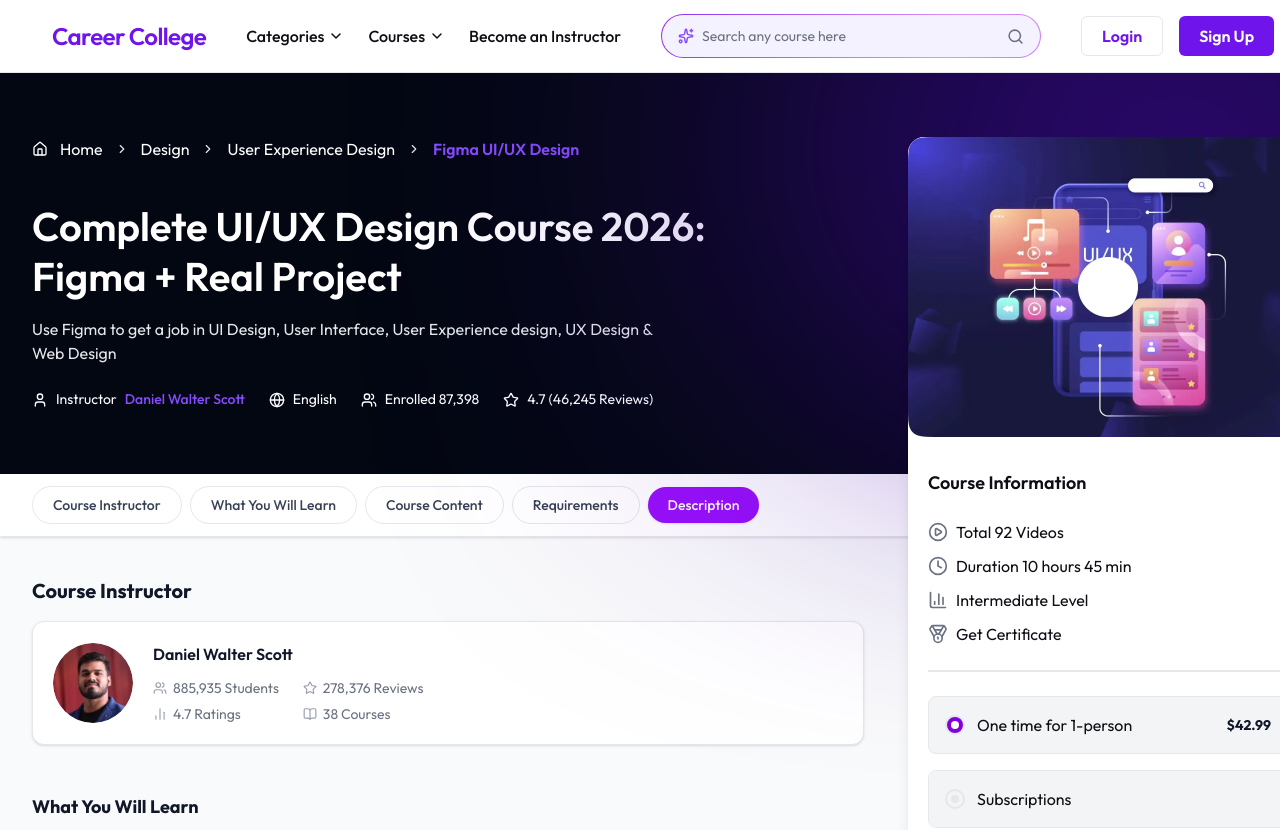
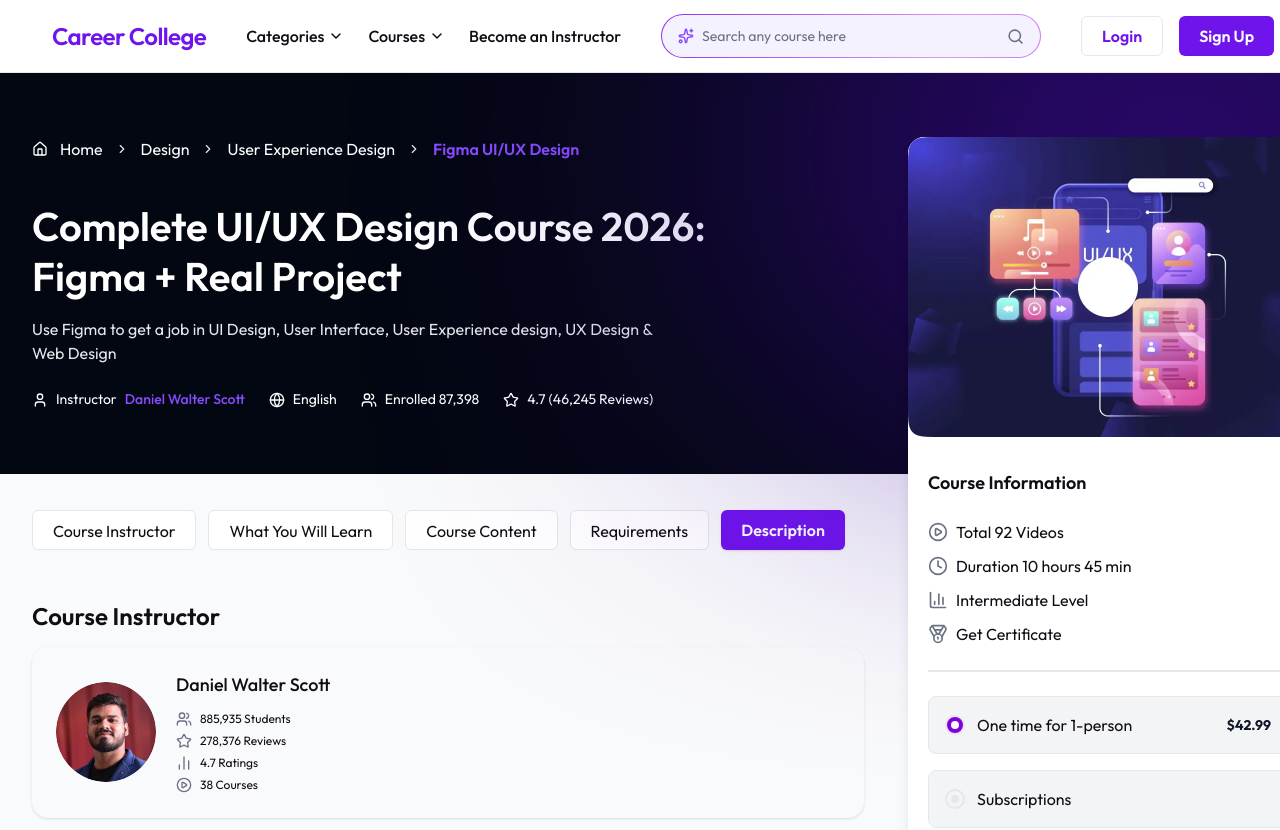
Before and after one commit to niduslab/Career-College-Frontend, a Next.js app: page /course-details in a window 1280 px wide. Shown: the top 830 px of the page. Built offline with nearby package versions, Linux system fonts and the light colour scheme.

Commit message:
WhatYouWillLearn section design completed

```diff
--- a/src/app/course-details/page.tsx
+++ b/src/app/course-details/page.tsx
@@ -158,10 +158,7 @@
         </div>
       </div>
 
-      <div
-        ref={inlineTabsRef}
-        className="bg-white border-b border-gray-200 shadow-sm"
-      >
+      <div ref={inlineTabsRef}>
         <div className="mx-auto max-w-7xl px-4 md:px-6 lg:px-8">
           <div className="lg:pr-96">
             <CourseTabs
@@ -174,7 +171,7 @@
       </div>
 
       <div
-        className="fixed left-0 right-0 z-40 bg-white border-b border-gray-200 shadow-sm
+        className="fixed left-0 right-0 z-40
                    transition-transform duration-300 ease-in-out"
         style={{
           top: NAVBAR_H,
--- a/src/components/common/breadcrumb.tsx
+++ b/src/components/common/breadcrumb.tsx
@@ -22,13 +22,12 @@
         aria-label="Breadcrumb"
       >
         <div
-          className="pointer-events-none absolute"
+          className="pointer-events-none absolute  hidden md:block lg:block"
           style={{
             width: "791px",
             height: "350px",
             left: "750px",
-            // top: "0px",
-            // bottom: "0px",
+
             borderRadius: "791px",
             background: "#4508A9",
             filter: "blur(175px)",
--- a/src/components/course-details/CourseInstructor.tsx
+++ b/src/components/course-details/CourseInstructor.tsx
@@ -1,35 +1,40 @@
 import logo from "@/assets/images/courses-details/logo.webp";
 import Image from "next/image";
-import { Users, Star, BarChart2, BookOpen } from "lucide-react";
+import { Users, Star, BarChart2, BookOpen, PlayCircle } from "lucide-react";
 
 const STATS = [
-  { icon: Users,     label: "885,935 Students" },
-  { icon: Star,      label: "278,376 Reviews"  },
-  { icon: BarChart2, label: "4.7 Ratings"      },
-  { icon: BookOpen,  label: "38 Courses"       },
+  { icon: Users, label: "885,935 Students" },
+  { icon: Star, label: "278,376 Reviews" },
+  { icon: BarChart2, label: "4.7 Ratings" },
+  { icon: PlayCircle, label: "38 Courses" },
 ];
 
 export default function CourseInstructor() {
   return (
     <div>
-      <h2 className="text-xl font-bold text-gray-900 mb-4">Course Instructor</h2>
+      <h2 className="sg-h5 font-semibold --title-text mb-4">
+        Course Instructor
+      </h2>
 
-      <div className="bg-white rounded-xl border border-gray-100 p-5 flex items-center gap-5 shadow-sm">
+      <div className="rounded-2xl   border-gray-200 p-6 flex items-center gap-5 shadow-sm">
         <Image
           src={logo}
           alt="Daniel Walter Scott"
-          width={80}
-          height={80}
-          className="w-20 h-20 rounded-full object-cover shrink-0"
+          width={100}
+          height={100}
+          className="w-25 h-25 rounded-full object-cover shrink-0"
         />
         <div>
-          <h3 className="font-semibold text-gray-900 text-base mb-3">
+          <h3 className="font-medium --text-title  sg-p-big mb-3">
             Daniel Walter Scott
           </h3>
-          <div className="grid grid-cols-2 gap-x-6 gap-y-1.5">
+          <div className="grid grid-cols-1 gap-x-6 gap-y-1">
             {STATS.map(({ icon: Icon, label }) => (
-              <div key={label} className="flex items-center gap-1.5 text-sm text-gray-500">
-                <Icon size={14} className="text-gray-400 shrink-0" />
+              <div
+                key={label}
+                className="flex items-center gap-2 sg-caption font-normal text-sm --text-paragraph"
+              >
+                <Icon size={16} className="text-gray-500 shrink-0" />
                 <span>{label}</span>
               </div>
             ))}
--- a/src/components/course-details/CourseTabs.tsx
+++ b/src/components/course-details/CourseTabs.tsx
@@ -6,9 +6,16 @@
   setActiveTab: (label: string) => void;
 }
 
-export default function CourseTabs({ tabs, activeTab, setActiveTab }: CourseTabsProps) {
+export default function CourseTabs({
+  tabs,
+  activeTab,
+  setActiveTab,
+}: CourseTabsProps) {
   return (
-    <nav className="flex items-center gap-2 py-3 overflow-x-auto hide-scrollbar" aria-label="Course sections">
+    <nav
+      className="flex lg:mt-6 mt-4  items-center gap-3 py-3 overflow-x-auto hide-scrollbar"
+      aria-label="Course sections"
+    >
       {tabs.map((tab) => {
         const isActive = activeTab === tab.label;
         return (
@@ -16,10 +23,11 @@
             key={tab.label}
             onClick={() => setActiveTab(tab.label)}
             className={`
-              px-5 py-2 rounded-full text-sm font-medium whitespace-nowrap transition-all duration-200
-              ${isActive
-                ? "bg-purple-600 text-white shadow-sm"
-                : "border border-gray-300 text-gray-700 bg-white hover:border-purple-400 hover:text-purple-600"
+              px-5 py-2 cursor-pointer h-10  rounded-md sg-p-default  whitespace-nowrap transition-all duration-200
+              ${
+                isActive
+                  ? "bg-(--primary-700) text-white font-semibold shadow-sm"
+                  : "border border-gray-200 --text-paragraph bg-white "
               }
             `}
           >
```
